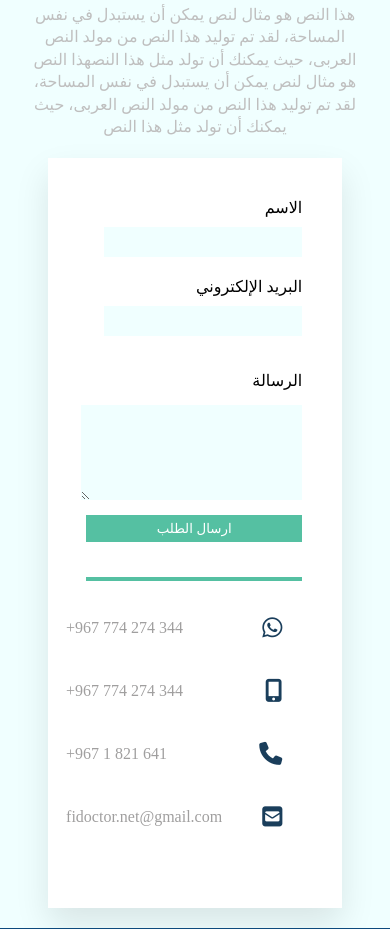
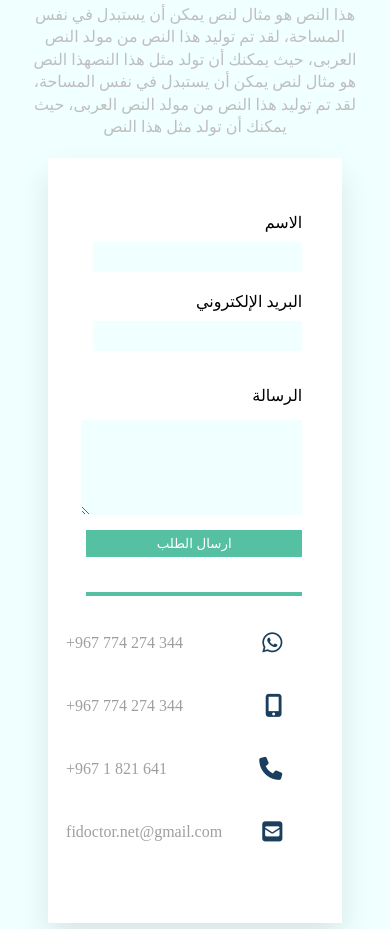
Before and after one commit to El3omda/My-Doctor, a PHP site: page /contact-us.php in a window 390 px wide. Shown: the part 145-1074 px from the top of the page. Run offline with PHP 8.4, Linux system fonts and the light colour scheme; some libraries are stand-ins or nearby versions.

Commit message:
finsh backend for contact  upload new database

```diff
--- a/contact-us.php
+++ b/contact-us.php
@@ -2,7 +2,12 @@
 include "config.php";
 session_start();
 if ($_SERVER['REQUEST_METHOD']=='POST'){
- echo $_POST['userName'];
+ $name =   $_POST['userName'];
+ $email =  $_POST['userEmail'];
+ $msg = $_POST ['massage'];
+ $sql = "INSERT INTO feedback(`name`, `email`, `feedback`,`Regdate`) VALUE ('$name', '$email','$msg' , now())";
+ $result = mysqli_query($conn,$sql);
+ header("Location:index.php");
 }
 ?>
 <!DOCTYPE html>
--- a/css/contact.css
+++ b/css/contact.css
@@ -42,19 +42,24 @@ form{
 }
 .continer .input {
     display: flex;
-    justify-content: space-around;
+    justify-content: space-between;
     margin-bottom: 35px;
+    flex-direction: column;
+    width: 86%;
+    margin: auto;
 }
 .continer .input .name,.continer .input .email{
+    margin-bottom: 10px;
     display: flex;
     flex-direction: column;
-
+    width: 100%;
+    overflow: hidden;
 }
 .continer .input .name input,.continer .input .email input{
     background-color: azure;
     border: 0;
     outline: 0;
-    width: 86%;
+    width: 100%;
     height: 30px;
     padding: 0 15px;
 }
@@ -118,9 +123,13 @@ textarea{
         margin-bottom: 20px;
         margin-left: 20px;
     }
-    .textarea,.btn{
+    .textarea,.btn {
         margin: 15px  0;
         width: 90%;
+    }
+    .continer .input{
+        margin: 15px  0;
+        width: 92%;
     }
     .btn{
         width: 94%;
@@ -141,10 +150,11 @@ textarea{
     .continer .input .name,.continer .input .email{
         margin-bottom: 20px;
     }
-    .textarea,.btn{
+    .textarea,.btn , .continer .input{
         margin: 15px  0;
         width: 97%;
     }
+
     .btn{
         width: 100%;
     }
```
Also changed, not shown: mydoctor.sql (+42 -8 lines).
